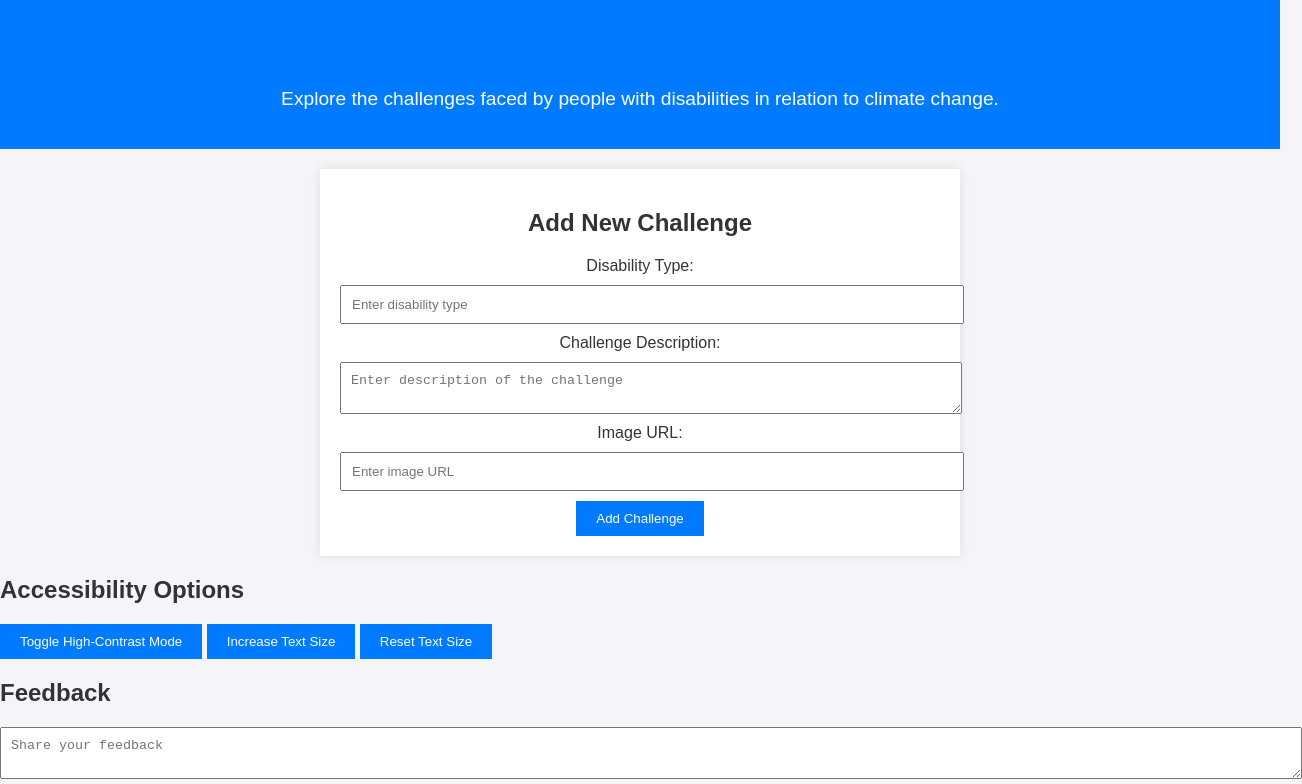
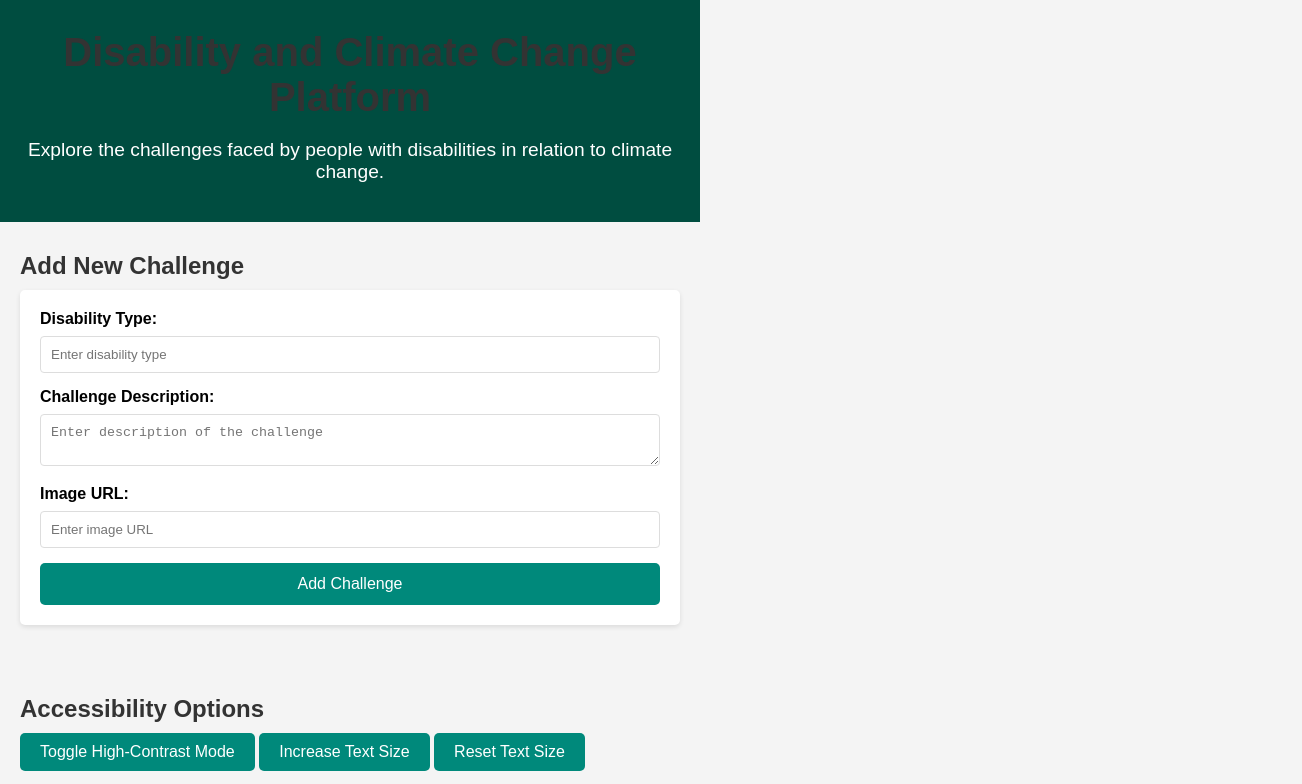
Before and after one commit to pkamanthe/Disability_Inclusion-, a plain HTML site: page index.html in a window 1280 px wide. Both pictures are taken after a click on the button "Get Started". Shown: the top 784 px of the page, 1302 px wide, since content can reach past the window. Drawn offline with Linux system fonts and the light colour scheme; no server answers.

Commit message:
complete project

```diff
--- a/index.css
+++ b/index.css
@@ -1,91 +1,82 @@
+/* General Styles */
 body {
     font-family: Arial, sans-serif;
+    background-color: #f4f4f4;
     margin: 0;
     padding: 0;
-    background-color: #f4f4f9;
-    color: #333;
+    text-align: center middle;
+    width: 700px;
+    height: 20px;
 }
 
-h1 {
-    color: #007bff;
+h1, h2, h3 {
+    color: #333;
+    margin: 10px 0;
 }
 
 nav {
+    background-color: #004d40;
+    color: white;
+    padding: 20px;
     text-align: center;
-    background-color: #007bff;
-    padding: 20px;
-    color: white;
+}
+
+nav h1 {
+    font-size: 2.5em;
+    margin-bottom: 10px;
 }
 
 nav p {
     font-size: 1.2em;
 }
 
-nav button {
+button {
+    background-color: #00897b;
+    color: white;
+    border: none;
     padding: 10px 20px;
-    background-color: #fff;
-    color: #007bff;
-    border: none;
     cursor: pointer;
-    margin-top: 10px;
+    font-size: 1em;
+    border-radius: 5px;
+    transition: background-color 0.3s ease;
 }
 
-#add-challenge-section {
-    text-align: center;
-    margin: 20px auto;
-    max-width: 600px;
-    padding: 20px;
-    background-color: white;
-    box-shadow: 0px 0px 10px rgba(0, 0, 0, 0.1);
+button:hover {
+    background-color: #00695c;
 }
 
-form input, form textarea {
-    display: block;
-    width: 100%;
-    margin: 10px 0;
-    padding: 10px;
+header, main {
+    padding: 20px;
 }
 
-button {
-    padding: 10px 20px;
-    background-color: #007bff;
-    color: white;
-    border: none;
-    cursor: pointer;
+/* Form Styling */
+form {
+    background-color: white;
+    padding: 20px;
+    border-radius: 5px;
+    box-shadow: 0 2px 5px rgba(0, 0, 0, 0.1);
+    margin-bottom: 20px;
 }
 
-#challenges-section {
-    margin: 20px auto;
-    max-width: 600px;
+form label {
+    display: block;
+    margin-bottom: 8px;
+    font-weight: bold;
 }
 
-.challenge-card {
-    background-color: white;
-    padding: 20px;
-    margin: 10px 0;
-    box-shadow: 0px 0px 10px rgba(0, 0, 0, 0.1);
-    text-align: center;
+form input[type="text"],
+form input[type="url"],
+form textarea {
+    width: 100%;
+    padding: 10px;
+    margin-bottom: 15px;
+    border: 1px solid #ddd;
+    border-radius: 4px;
+    box-sizing: border-box;
 }
 
-.challenge-image {
-    max-width: 100%;
-    height: auto;
+form button {
+    width: 100%;
+    padding: 12px;
+    font-size: 1.
 }
-
-.actions button {
-    margin: 5px;
-    background-color: #007bff;
-    border: none;
-    padding: 10px;
-    color: white;
-    cursor: pointer;
-}
-
-.delete-comment {
-    background-color: red;
-    padding: 5px;
-    color: white;
-    border: none;
-    margin-left: 10px;
-    cursor: pointer;
-}
```
Also changed, not shown: db.json (+9 -1 lines), index.js (line endings or trailing spaces).
